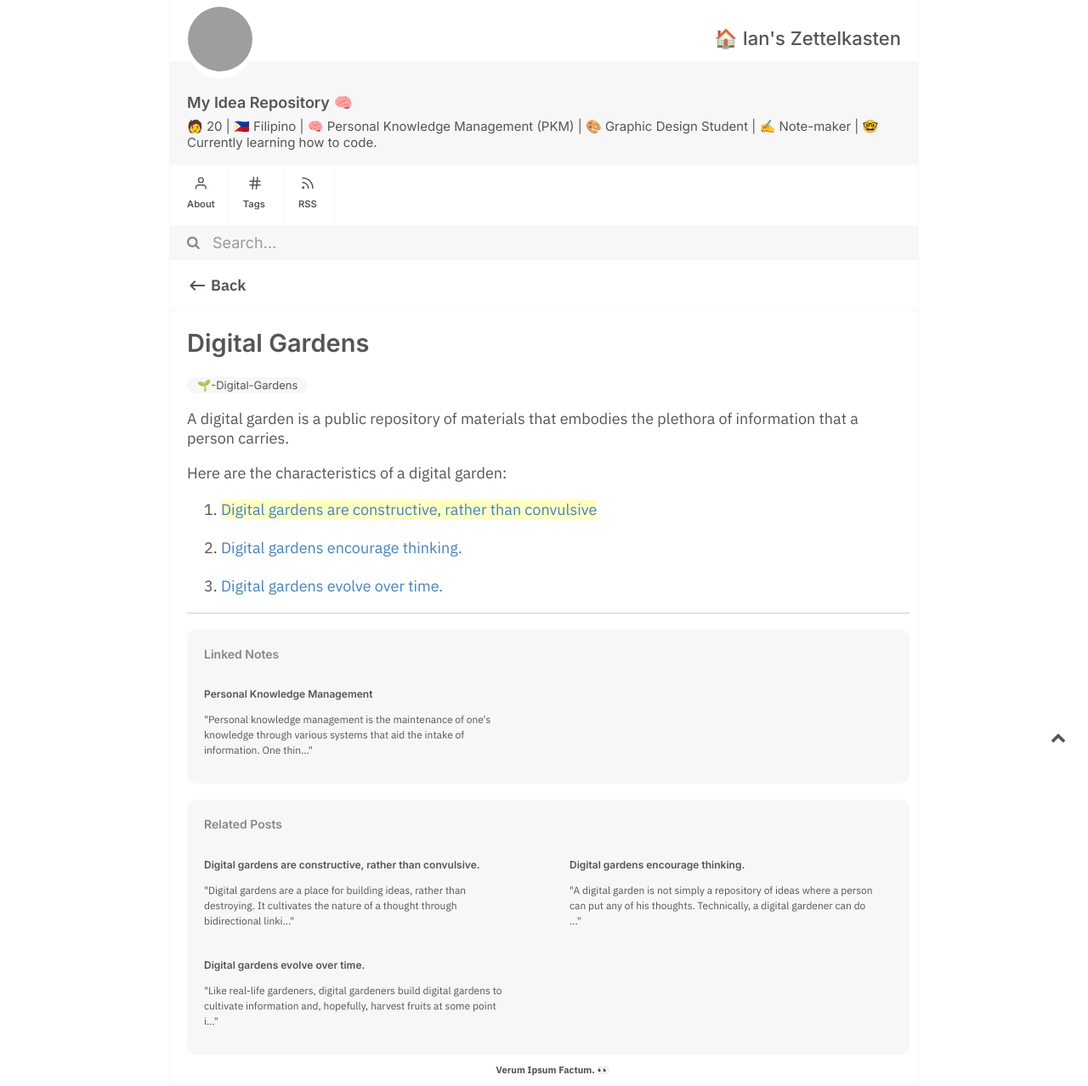
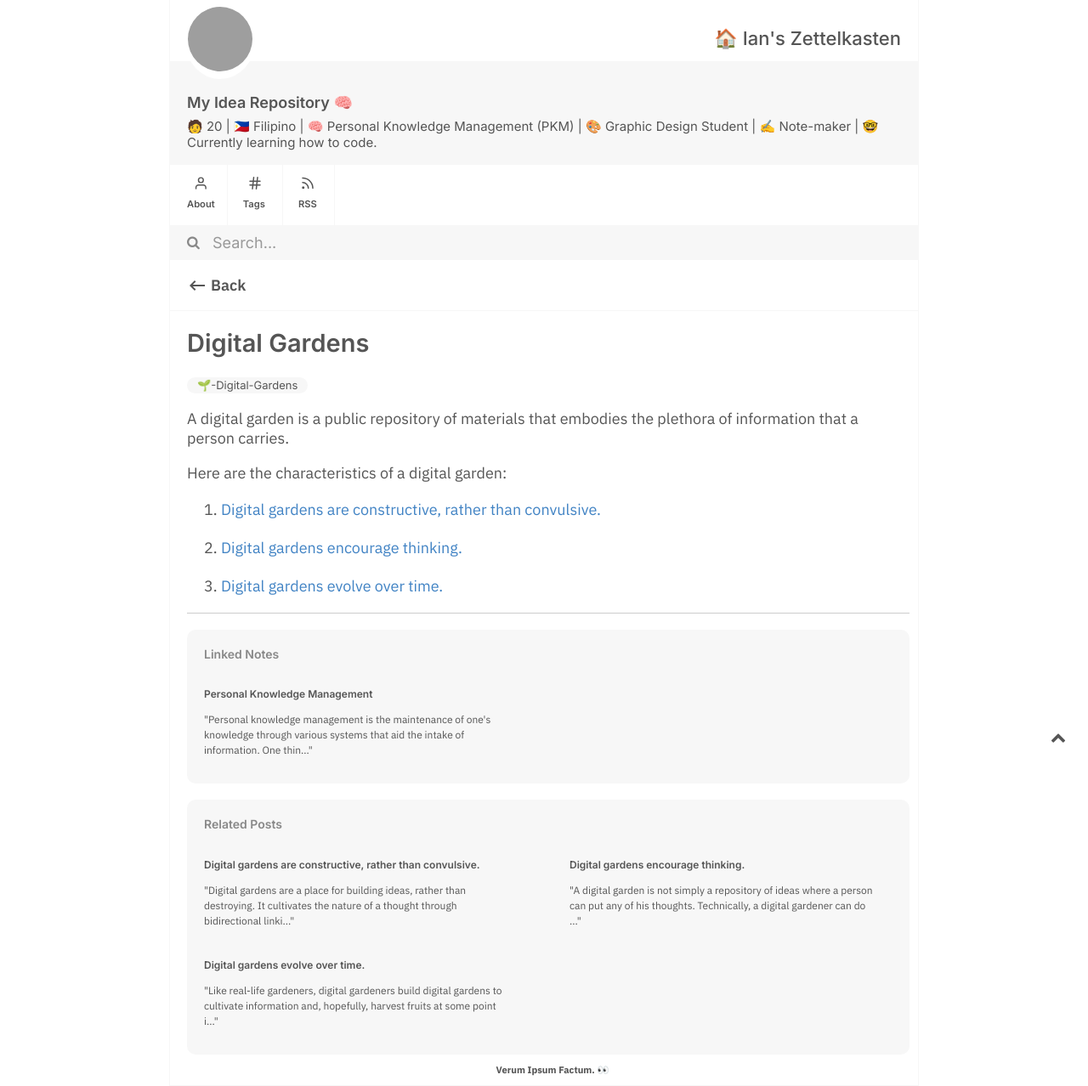
Before and after one commit to TheIanAquino/Public-Zettelkasten, a Jekyll site: the page built from _notes/Digital Gardens.md, in a window 1280 px wide. Shown: the whole page at 85% size. Built offline with Jekyll 4.4.1, drawn with Linux system fonts in a browser that asks for light colours; comment, search, counter and statistics services are not loaded; grey boxes are pictures that could not be loaded.

Commit message:
fixed typo

```diff
--- a/_notes/Digital Gardens.md
+++ b/_notes/Digital Gardens.md
@@ -10,7 +10,7 @@ A digital garden is a public repository of materials that embodies the plethora
 
 Here are the characteristics of a digital garden:
 
-1. [[Digital gardens are constructive, rather than convulsive]]
+1. [[Digital gardens are constructive, rather than convulsive.]]
 
 2. [[Digital gardens encourage thinking.]]
 
```
